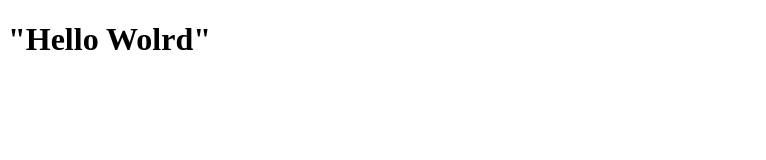
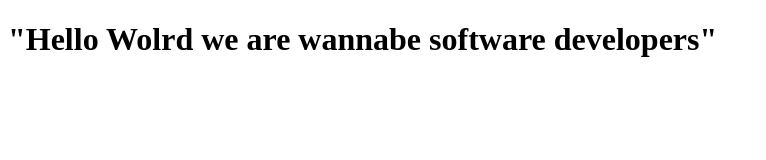
Before and after one commit to rubenpazch/rubenandTed, a plain HTML site: page index.html in a window 1280 px wide. Shown: the whole page, without its empty margins (0-766 px from the left). Drawn offline with Linux system fonts and the light colour scheme.

Commit message:
second message again

```diff
--- a/index.html
+++ b/index.html
@@ -7,6 +7,6 @@
   <title>Document</title>
 </head>
 <body>
-    <h1>"Hello Wolrd"</h1>
+    <h1>"Hello Wolrd we are wannabe software developers"</h1>
 </body>
 </html>
```
